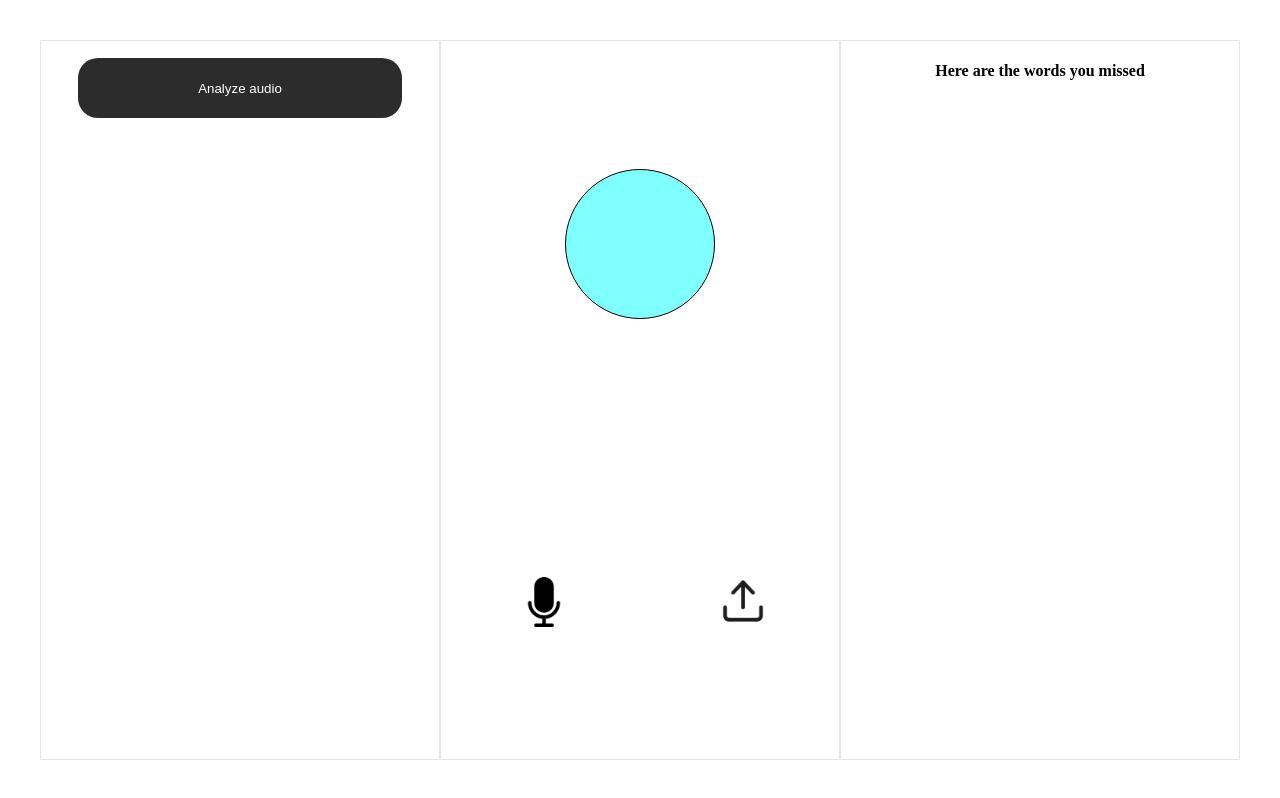
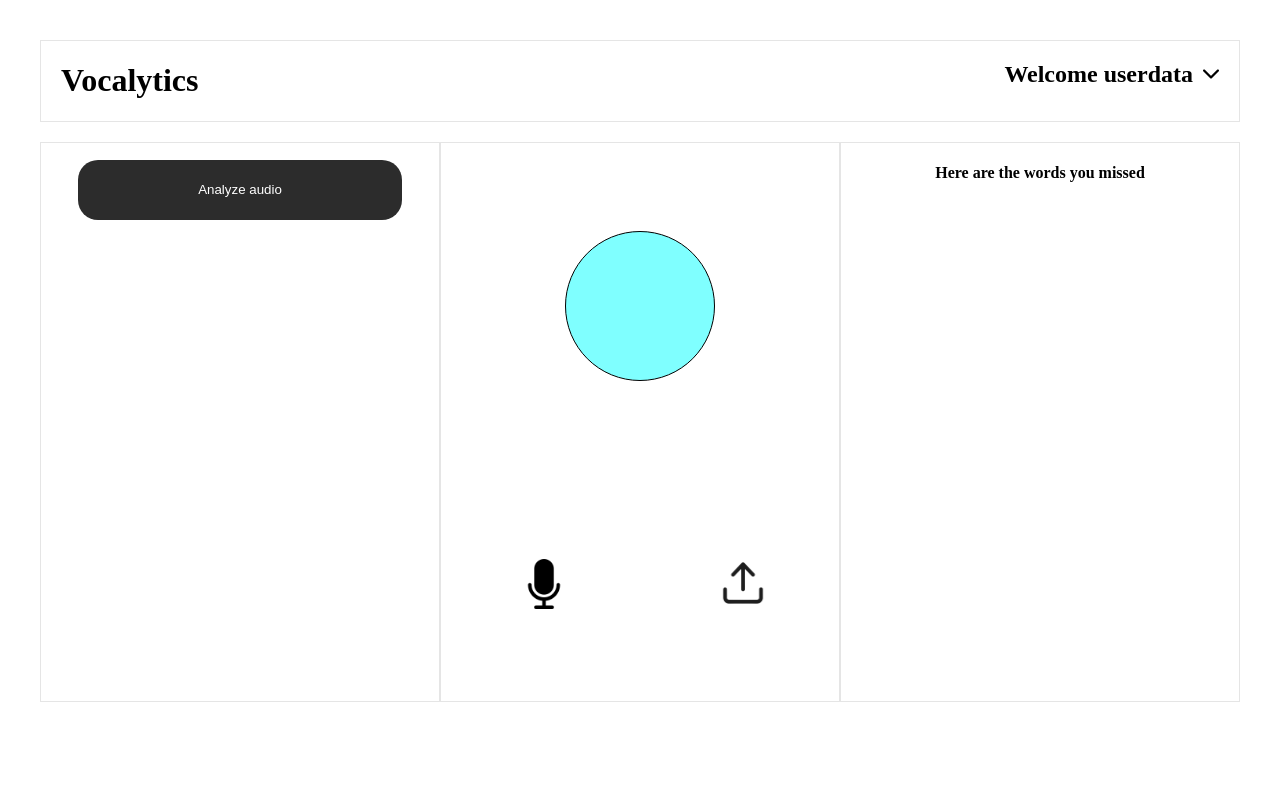
Before and after one commit to luka2220/Hack-Trent-2024, a React (Vite) app in the folder client/: page /Home in a window 1280 px wide. Built offline with nearby package versions, Linux system fonts and the light colour scheme.

Commit message:
nav design

```diff
--- a/client/src/Pages/Home/Home.jsx
+++ b/client/src/Pages/Home/Home.jsx
@@ -1,8 +1,10 @@
 import Recording from "../../recording";
 import "./home.css"
+import Nav from "../../components/nav";
 function Home() {
   return (
     <div className="home-body">
+      <Nav/>
       <Recording/>
     </div>
   );
--- /dev/null
+++ b/client/src/components/nav.css
@@ -0,0 +1,37 @@
+.nav-body{
+    border: 1px solid rgba(0, 0, 0, 0.1);
+    display: flex;
+    justify-content: space-between;
+    padding-left: 20px;
+    padding-right: 20px;
+    margin-bottom: 20px;
+}
+.nav-action{
+    display: flex;
+    flex-direction: column;
+    gap: 30px;
+    margin-bottom: 0px;
+    padding-bottom: 0px;
+}
+.nav-dropdown{
+    display: flex;
+    align-items: center;
+    gap: 10px;
+    margin-bottom: 0px;
+    padding-bottom: 0px;
+}
+.nav-action img{
+    max-width: 100%;
+    height: 1rem;
+    cursor: pointer;
+}
+.nav-body h4{
+    border: 1px solid rgba(0, 0, 0, 0.1);
+    color: red;
+    margin-top: 0px;
+    padding-top: 0px;
+    position: relative;
+    margin-top: -50px;
+    font-weight: 600;
+    cursor: pointer;
+}
--- /dev/null
+++ b/client/src/components/nav.jsx
@@ -0,0 +1,49 @@
+import { useState } from "react"
+import dropdownimg from "../assets/dropdown.png"
+import "./nav.css"
+export default function Nav(){
+    const [dropdown,setDropdown]=useState(false)
+
+    function handleDropdown(){
+       setDropdown(!dropdown)
+    }
+//     const [userData, setUserData] = useState(null);
+//   const [error, setError] = useState(null);
+
+//   useEffect(() => {
+//     // Make the API call to get user data
+//     fetch('http://127.0.0.1:8001/api/user/current', {
+//       method: 'GET',
+//       headers: {
+//         'Content-Type': 'application/json',
+//         'Authorization': 'Bearer your-auth-token'
+//       }
+//     })
+//       .then(response => {
+//         if (!response.ok) {
+//           throw new Error('Network response was not ok');
+//         }
+//         return response.json();
+//       })
+//       .then(data => {
+//         setUserData(data);
+//       })
+//       .catch(error => {
+//         setError(error.message);
+//       });
+//   }, []);
+
+//   if (error) return <div>Error: {error}</div>;
+//   if (!userData) return <div>Loading...</div>;
+
+    return <div className="nav-body">
+        <h1>Vocalytics</h1>
+        <div className="nav-action">
+            <div className="nav-dropdown">
+            <h2>Welcome userdata</h2>
+            <img src={dropdownimg} alt="" onClick={handleDropdown}/>
+            </div>
+            {dropdown && <h4>Logout</h4>}
+        </div>
+    </div>
+}
--- a/client/src/recording.css
+++ b/client/src/recording.css
@@ -1,7 +1,7 @@
 .recording-body{
     display: flex;
     width: 100%;
-    height: 90vh;
+    height:70vh;
     background-color: white;
     color: black;
 }
```
Also changed, not shown: client/src/assets/dropdown.png (added).
